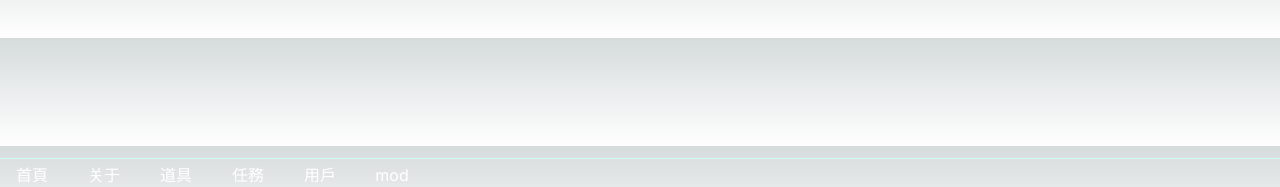
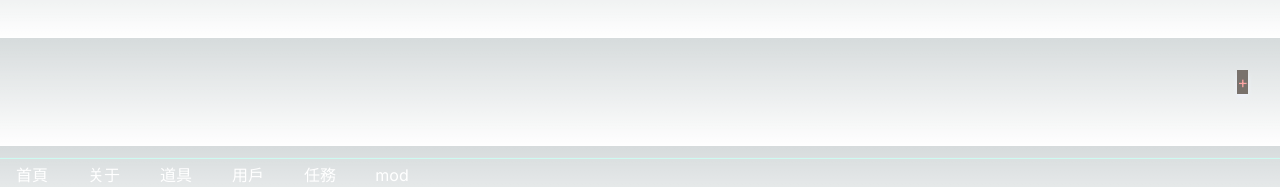
Before and after one commit to fireMan-34/nextJs, a Next.js app: page / in a window 1280 px wide. Shown: the part 610-797 px from the top of the page. Built offline with nearby package versions, Linux system fonts and the light colour scheme.

Commit message:
feat: 更新插槽命名

```diff
--- /dev/null
+++ b/app/@bottomMenu/page.tsx
@@ -0,0 +1,37 @@
+import Link from "next/link";
+
+interface NavItem {
+  text: string;
+  href: string;
+}
+
+const navs: NavItem[] = [
+  { text: "首頁", href: "/" },
+  { text: "关于", href: "/about" },
+  { text: "道具", href: "/items" },
+  { text: "用戶", href: "/user" },
+  { text: "任務", href: "/task" },
+  { text: "mod", href: "/mod" },
+];
+
+export default function bottomMenu({}: {}) {
+  return (
+    <>
+      <div className="fixed bottom-24 right-8 bg-stone-500 shadow-indigo-50 shadow-md text-center align-middle text-red-300">
+        +
+      </div>
+
+      <div className="fixed bottom-0 w-full h-8 flex gap-2 items-center text-white z-20 scroll-auto overflow-auto text-center border-teal-100 border-t shadow-sm shadow-pink-50">
+        {navs.map((navItem) => (
+          <Link
+            key={navItem.href + navItem.text}
+            className="basis-16 flex-shrink-0"
+            href={navItem.href}
+          >
+            {navItem.text}
+          </Link>
+        ))}
+      </div>
+    </>
+  );
+}
--- a/app/@slotA/page.tsx
+++ /dev/null
@@ -1,25 +0,0 @@
-import Link from "next/link";
-
-interface NavItem {
-  text: string;
-  href: string;
-}
-
-const navs: NavItem[] = [
-  { text: "首頁", href: "/" },
-  { text: "关于", href: "/about" },
-  { text: "道具", href: "/items" },
-  { text: "任務", href: "/" },
-  { text: "用戶", href: "/user" },
-  { text: "mod", href: "/" },
-];
-
-export default function SlotA({ children }: { children: React.ReactNode }) {
-  return (
-    <div className="fixed bottom-0 w-full h-8 flex gap-2 items-center text-white z-20 scroll-auto overflow-auto text-center border-teal-100 border-t shadow-sm shadow-pink-50">
-      {navs.map((navItem) => (
-        <Link key={navItem.href + navItem.text} className="basis-16 flex-shrink-0" href={navItem.href}>{navItem.text}</Link>
-      ))}
-    </div>
-  );
-}
--- a/app/layout.tsx
+++ b/app/layout.tsx
@@ -11,21 +11,20 @@ export const metadata: Metadata = {
 
 export default function RootLayout({
   children,
-  slotA,
+  bottomMenu,
 }: Readonly<{
   children: React.ReactNode;
-  slotA: React.ReactNode;
+  bottomMenu: React.ReactNode;
 }>) {
   // only use server
   console.log(`Route mode: ${process.env.ROUTE_MODE}`);
   return (
     <html lang="en">
-      <body className={inter.className}>
+      <body className={`${inter.className} pb-9`}>
         <h2>Route Layout</h2>
         <h3>Slot</h3>
-        {slotA}
         {children}
-        <div className="pb-9"></div>
+        {bottomMenu}
       </body>
     </html>
   );
```
Also changed, not shown: app/@bottomMenu/items/page.tsx (renamed from app/@slotA/items/page.tsx).
